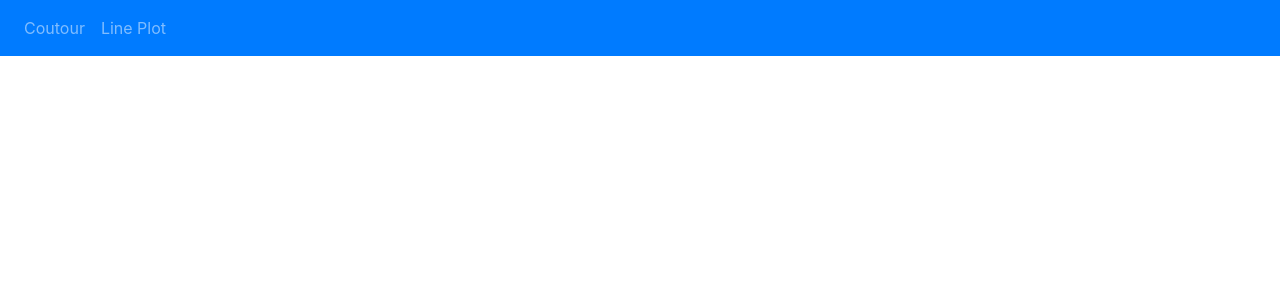
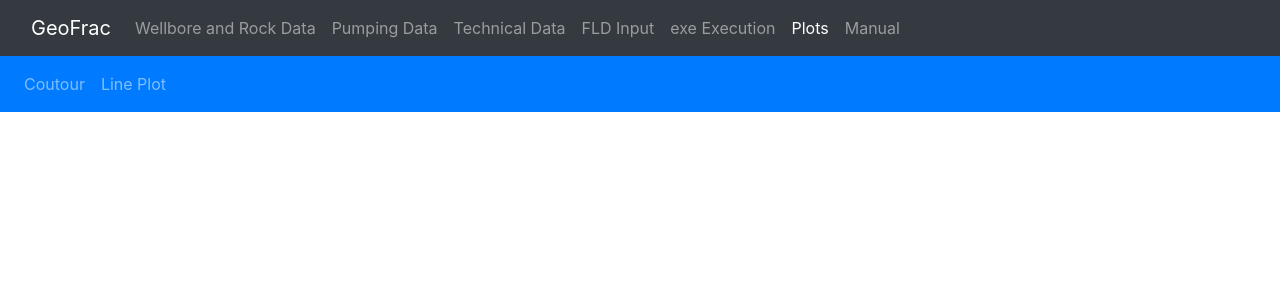
Before and after one commit to Nithivarn-Reddy/GeoFrac_Application, a React (Create React App) app: page /plots in a window 1280 px wide. Shown: the top 300 px of the page. Built offline with nearby package versions, Linux system fonts and the light colour scheme.

Commit message:
Active selection of Nav bar enabled and also removied default key in Wellbore rock data form

```diff
--- a/src/App.css
+++ b/src/App.css
@@ -41,7 +41,7 @@
 label {
   width: 100%;
   text-align: left;
-  font-size: 12pt;
+  font-size: 11pt;
 }
 
 .accordion {
--- a/src/components/Login.jsx
+++ b/src/components/Login.jsx
@@ -1,6 +1,6 @@
 import React, { Component } from "react";
 
-import { Container, Form, Col, FormGroup, Button } from "react-bootstrap";
+import { Container, Form, Col, FormGroup, Button, Row } from "react-bootstrap";
 import { withRouter, Link } from "react-router-dom";
 
 class Login extends Component {
@@ -13,7 +13,7 @@ class Login extends Component {
 
   handleSubmit = () => {
     const { credentials } = { ...this.state };
-    if (credentials.userName !== "Raj") {
+    if (credentials.userName !== "Admin") {
       console.log("please enter correct username");
       this.props.history.push("/");
       document.getElementById("message").innerHTML =
@@ -26,7 +26,7 @@ class Login extends Component {
         "Please enter correct credentials";
       document.getElementById("message").style.color = "red";
     } else {
-      sessionStorage.setItem("userName", "Raj");
+      sessionStorage.setItem("userName", "Admin");
       sessionStorage.setItem("password", "1234");
       this.props.history.push("/wellboreRockData");
     }
@@ -46,11 +46,12 @@ class Login extends Component {
     return (
       <Container className="base-container">
         <p id="message"></p>
-        <h2 style={{ padding: 10 }}>Sign In</h2>
+        <h2 style={{ padding: 10 }}>Login</h2>
         <Form>
-          <Col>
-            <FormGroup>
+          <Col sm="3">
+            <Form.Group>
               <Form.Label for="userName">User Name</Form.Label>
+
               <Form.Control
                 type="text"
                 name="userName"
@@ -59,10 +60,10 @@ class Login extends Component {
                 onChange={this.handleChange}
                 autoComplete="userName"
               />
-            </FormGroup>
+            </Form.Group>
           </Col>
-          <Col>
-            <FormGroup>
+          <Col sm="3">
+            <Form.Group>
               <Form.Label for="password">Password</Form.Label>
               <Form.Control
                 type="password"
@@ -72,12 +73,12 @@ class Login extends Component {
                 onChange={this.handleChange}
                 autoComplete="password"
               />
-            </FormGroup>
+            </Form.Group>
           </Col>
           <Col>
             <FormGroup>
               <Button color="primary" onClick={this.handleSubmit} size="sm">
-                Submit
+                Login
               </Button>
             </FormGroup>
           </Col>
--- a/src/components/NavBar.jsx
+++ b/src/components/NavBar.jsx
@@ -1,23 +1,58 @@
 import React, { Component } from "react";
-import { Navbar, Nav } from "react-bootstrap";
+// import { Navbar, Nav } from "react-bootstrap";
+import { NavLink, Link } from "react-router-dom";
 
 class NavBar extends Component {
   state = {};
   render() {
     return (
-      <div>
-        <Navbar bg="dark" variant="dark">
-          <Nav className="mr-auto">
-            <Nav.Link href="wellboreRockData">Wellbore and Rock Data</Nav.Link>
-            <Nav.Link href="pumpingData">Pumping Data</Nav.Link>
-            <Nav.Link href="technicalData">Technical Data</Nav.Link>
-            <Nav.Link href="fldInput">FLD Input</Nav.Link>
-            <Nav.Link href="execution">exe Execution</Nav.Link>
-            <Nav.Link href="plots">Plots</Nav.Link>
-            <Nav.Link href="manual">Manual</Nav.Link>
-          </Nav>
-        </Navbar>
-      </div>
+      <nav className="navbar navbar-expand-lg navbar-dark bg-dark">
+        <div className="container-fluid">
+          <Link className="navbar-brand" to="/">
+            GeoFrac
+          </Link>
+          <button
+            className="navbar-toggler"
+            type="button"
+            data-bs-toggle="collapse"
+            data-bs-target="#navbarNavAltMarkup"
+            aria-controls="navbarNavAltMarkup"
+            aria-expanded="false"
+            aria-label="Toggle navigation"
+          >
+            <span className="navbar-toggler-icon"></span>
+          </button>
+          <div className="collapse navbar-collapse" id="navbarNavAltMarkup">
+            <div className="navbar-nav">
+              <NavLink
+                className="nav-link"
+                aria-current="page"
+                to="/wellboreRockData"
+              >
+                Wellbore and Rock Data
+              </NavLink>
+              <NavLink className="nav-link" to="/pumpingData">
+                Pumping Data
+              </NavLink>
+              <NavLink className="nav-link" to="/technicalData">
+                Technical Data
+              </NavLink>
+              <NavLink className="nav-link" to="/fldInput">
+                FLD Input
+              </NavLink>
+              <NavLink className="nav-link" to="/execution">
+                exe Execution
+              </NavLink>
+              <NavLink className="nav-link" to="/plots">
+                Plots
+              </NavLink>
+              <NavLink className="nav-link" to="/manual">
+                Manual
+              </NavLink>
+            </div>
+          </div>
+        </div>
+      </nav>
     );
   }
 }
--- a/src/components/Plots.jsx
+++ b/src/components/Plots.jsx
@@ -1,11 +1,13 @@
 import React, { Component } from "react";
 import PlotsNavBar from "./PlotsNavBar";
+import NavBar from "../components/NavBar";
 
 class Plots extends Component {
   state = {};
   render() {
     return (
       <div>
+        <NavBar />
         <PlotsNavBar />
       </div>
     );
--- a/src/components/RockwellAndWellBornContainer.jsx
+++ b/src/components/RockwellAndWellBornContainer.jsx
@@ -18,7 +18,8 @@ class RockwellAndWellBornContainer extends Component {
     return (
       <div>
         <NavBar />
-        <Accordion defaultActiveKey="0">
+        {/* Removed default key  */}
+        <Accordion>
           <Card>
             <Accordion.Toggle as={Card.Header} eventKey="0">
               Wellbore and perf data{" "}
```
